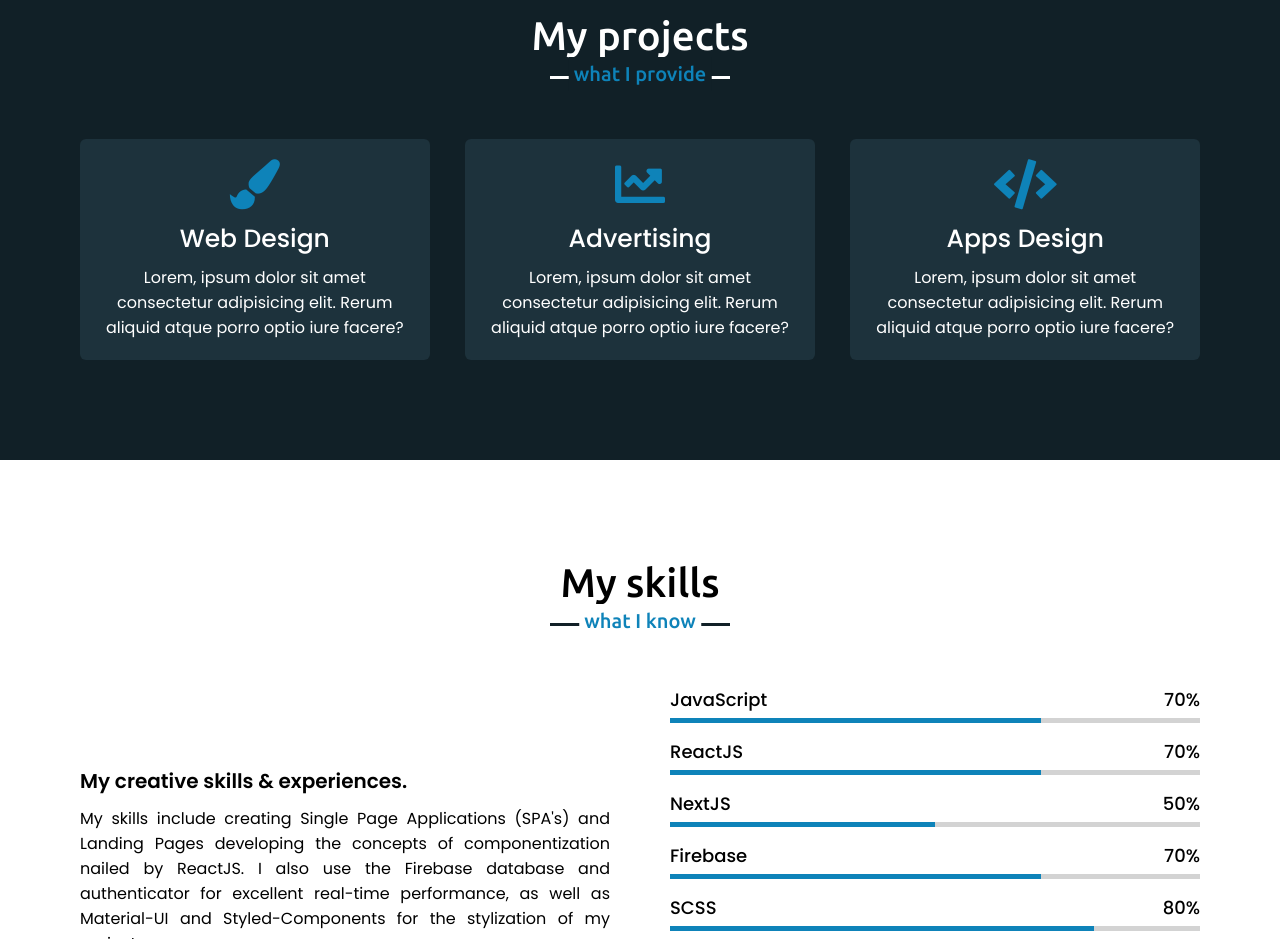
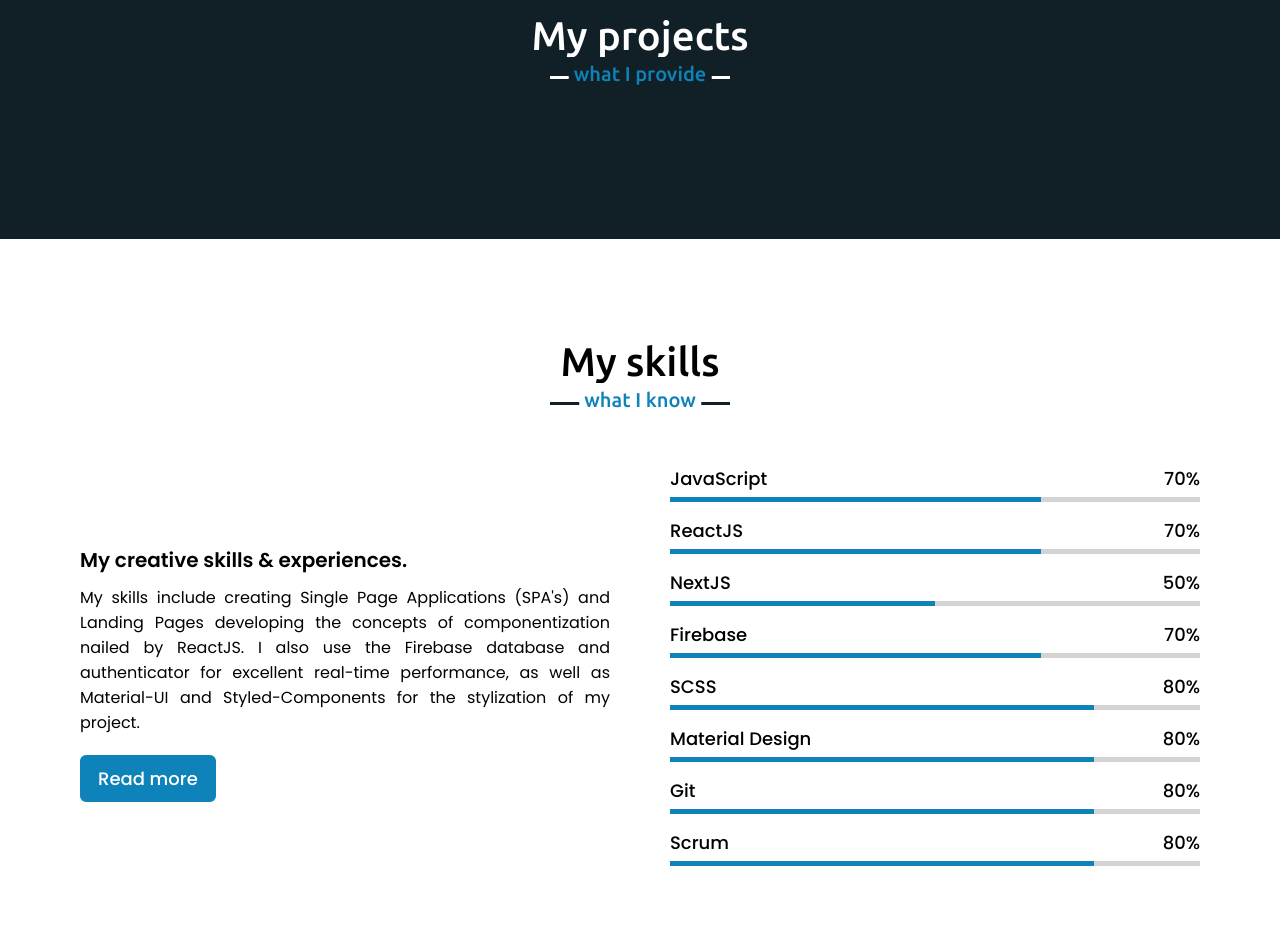
Before and after one commit to luizfelipefalcao/portfolio, a plain HTML site: page index.html in a window 1280 px wide. Shown: the part 1620-2559 px from the top of the page. Drawn offline with nearby package versions, Linux system fonts and the light colour scheme.

Commit message:
projects ..loading

```diff
--- a/index.html
+++ b/index.html
@@ -79,7 +79,7 @@
     <section class="services" id="services">
         <div class="max-width">
             <h2 class="title">My projects</h2>
-            <div class="serv-content">
+            <!-- <div class="serv-content">
                  <div class="card">
                      <div class="box">
                          <i class="fas fa-paint-brush"></i>
@@ -101,7 +101,7 @@
                         <p>Lorem, ipsum dolor sit amet consectetur adipisicing elit. Rerum aliquid atque porro optio iure facere?</p>
                     </div>
                 </div>
-            </div>
+            </div> -->
         </div>
     </section>
     <!-- Services section end -->
```
